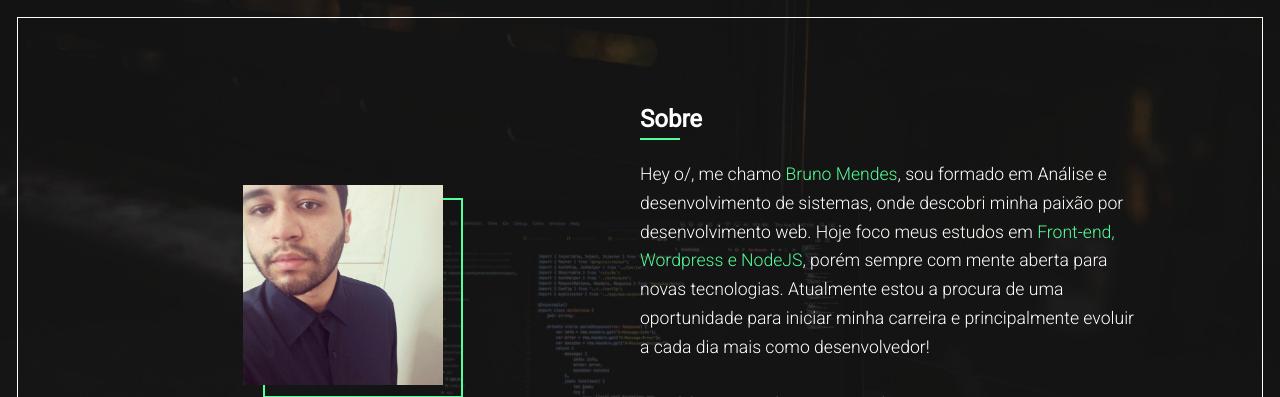
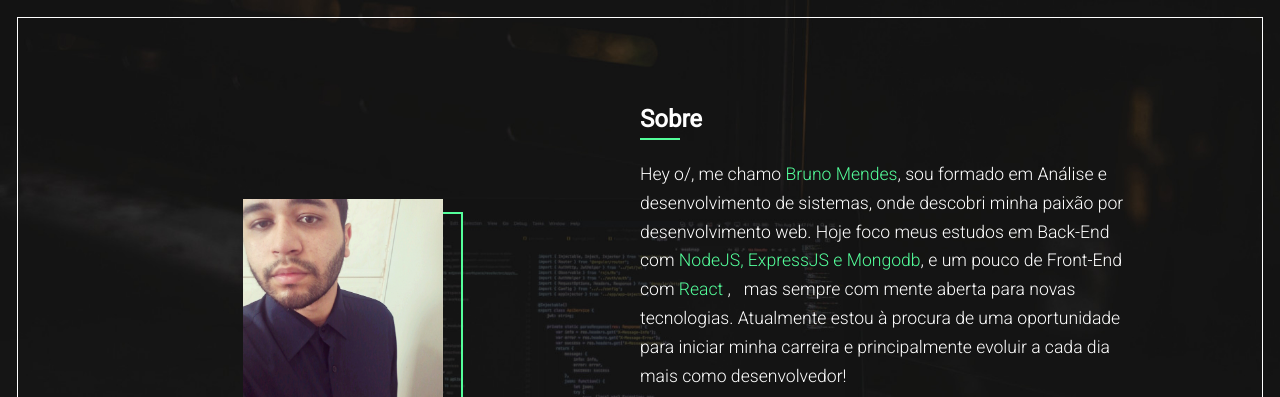
Before and after one commit to Bruends/brunomendes41.github.io, a website: page index.html in a window 1280 px wide. Shown: the top 397 px of the page. Drawn offline with Linux system fonts and the light colour scheme.

Commit message:
Atualizando site e curriculo

```diff
--- a/index.html
+++ b/index.html
@@ -33,7 +33,7 @@
           <h2>Sobre</h2>
           <div class="about-text">
               <p>
-                Hey o/, me chamo <span class="highlight-text">Bruno Mendes</span>, sou formado em Análise e desenvolvimento de sistemas, onde descobri minha paixão por desenvolvimento web. Hoje foco meus estudos em <span class="highlight-text">Front-end, Wordpress e NodeJS</span>, porém sempre com mente aberta para novas tecnologias. Atualmente estou a procura de uma oportunidade para iniciar minha carreira e principalmente evoluir a cada dia mais como desenvolvedor!
+                Hey o/, me chamo <span class="highlight-text">Bruno Mendes</span>, sou formado em Análise e desenvolvimento de sistemas, onde descobri minha paixão por desenvolvimento web. Hoje foco meus estudos em Back-End com <span class="highlight-text">NodeJS, ExpressJS e Mongodb</span>,  e um pouco de Front-End com <span class="highlight-text">React </span>, &nbsp; mas sempre com mente aberta para novas tecnologias. Atualmente estou à procura de uma oportunidade para iniciar minha carreira e principalmente evoluir a cada dia mais como desenvolvedor!
               </p>
               <br>
               <p>
```
Also changed, not shown: 1 other file.
